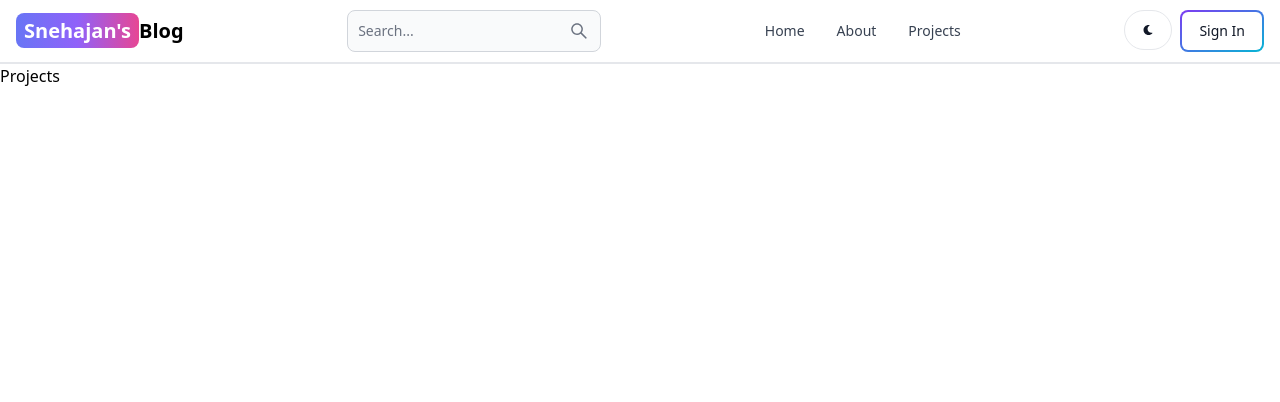
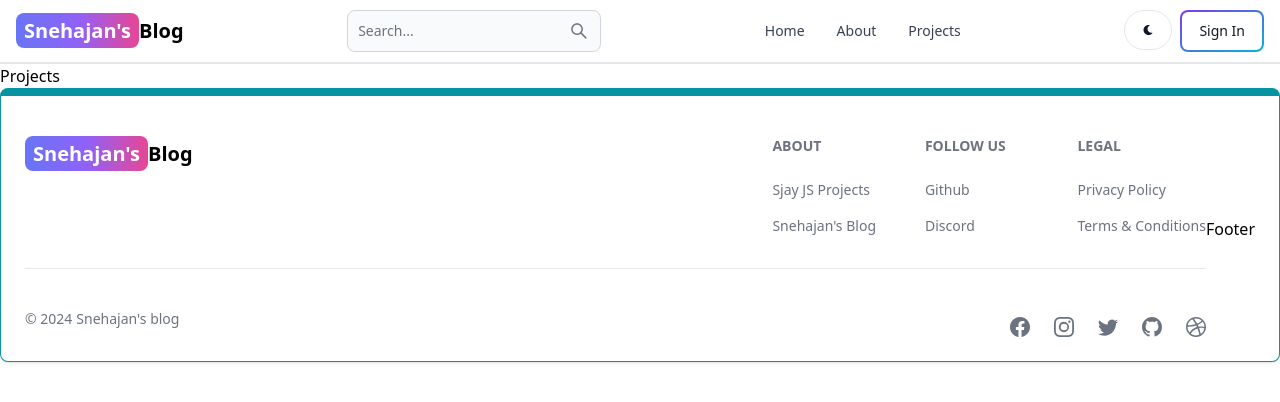
Before and after one commit to Snehajan97/mern-blog, a React (Vite) app in the folder client/: page /projects in a window 1280 px wide. Shown: the top 402 px of the page. Built offline with nearby package versions, Linux system fonts and the light colour scheme.

Commit message:
created and added the footer component

```diff
--- a/client/src/App.jsx
+++ b/client/src/App.jsx
@@ -7,6 +7,7 @@
 import Dasboard from './pages/Dasboard'
 import SignIn from './pages/Signin';
 import Header from './components/Header';
+import Footer from './components/Footer';
 
 export default function App() {
   return (
@@ -22,6 +23,7 @@
 
 
       </Routes>
+      <Footer/>
       </BrowserRouter>
   )
 }
--- /dev/null
+++ b/client/src/components/Footer.jsx
@@ -0,0 +1,77 @@
+import { Footer } from 'flowbite-react';
+import React from 'react'
+import { Link } from 'react-router-dom';
+import { BsDribbble, BsFacebook, BsGithub, BsInstagram, BsTwitter } from 'react-icons/bs'
+
+export default function FooterCom() {
+  return (
+   <Footer container className='border border-t-8 border-teal-500'>
+    <div className='w-full max-w-7xl mx-auto'>
+        <div className='grid w-full justify-between sm:flex md:grid-cols-1'>
+            <div className='mt-5'>
+            <Link to="/" className='self-center whitespace-nowrap text-lg sm:text-xl font-semibold dark:text-white'>
+          <span className='px-2 py-1 bg-gradient-to-r from-indigo-500 via-purple-500 to-pink-500 rounded-lg text-white'>Snehajan's</span>
+          Blog
+      </Link>
+            </div>
+            <div className='grid grid-col-2 gap-8 mt-4 sm:grid-cols-3 sm:gap-6 '>
+             <div>
+            <Footer.Title title='About' />
+            <Footer.LinkGroup col>
+                <Footer.Link href='https://www.100jsprojects.com'
+                             target='_blank'
+                             rel='noopener noreferrer'   >
+                    Sjay JS Projects
+                </Footer.Link>
+                <Footer.Link href='/about'
+                             target='_blank'
+                             rel='noopener noreferrer'   >
+                    Snehajan's Blog
+                </Footer.Link>
+            </Footer.LinkGroup>
+            </div>
+            <div>
+            <Footer.Title title='Follow us' />
+            <Footer.LinkGroup col>
+                <Footer.Link href='https://www.github.com/Snehajan97'
+                             target='_blank'
+                             rel='noopener noreferrer'   >
+                    Github
+                </Footer.Link>
+                <Footer.Link href='#'>
+                    Discord
+                </Footer.Link>
+            </Footer.LinkGroup>
+            </div>
+            <div>
+            <Footer.Title title='Legal' />
+            <Footer.LinkGroup col>
+                <Footer.Link href='#'
+                            >
+                    Privacy Policy
+                </Footer.Link>
+                <Footer.Link href='#'>
+                    Terms & Conditions
+                </Footer.Link>
+            </Footer.LinkGroup>
+            </div>
+             </div>
+        </div>
+        <Footer.Divider/>
+        <div className="w-full sm:flex sm:items-center sm:justify-between ">
+            <Footer.Copyright href='#' by="Snehajan's blog" year={new Date().getFullYear()}/>
+            <div className="flex gap-6 sm:mt-4 sm:justify-center">
+                <Footer.Icon href='#' icon={BsFacebook} />
+                <Footer.Icon href='#' icon={BsInstagram} />
+                <Footer.Icon href='#' icon={BsTwitter} />
+                <Footer.Icon href='https://github.com/Snehajan97' icon={BsGithub} />
+                <Footer.Icon href='#' icon={BsDribbble} />
+
+            </div>
+        </div>
+
+    </div>
+    Footer
+   </Footer>
+  )
+}
```
